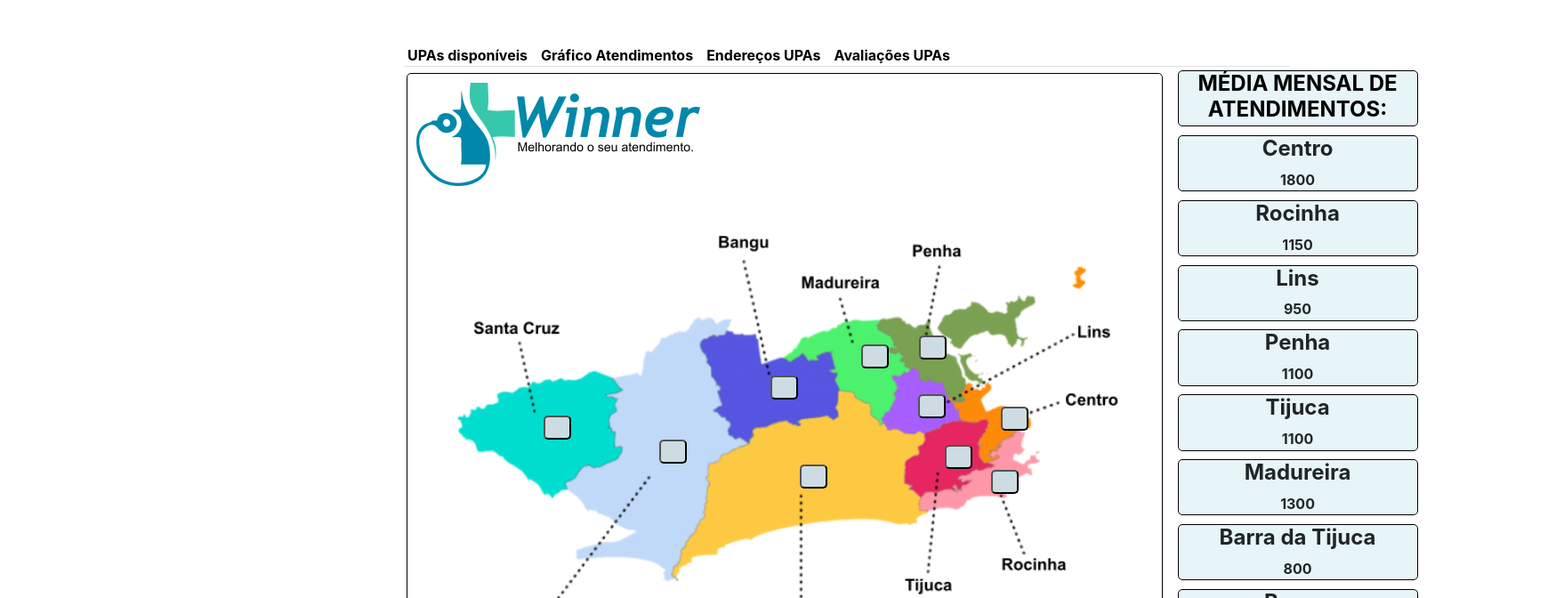
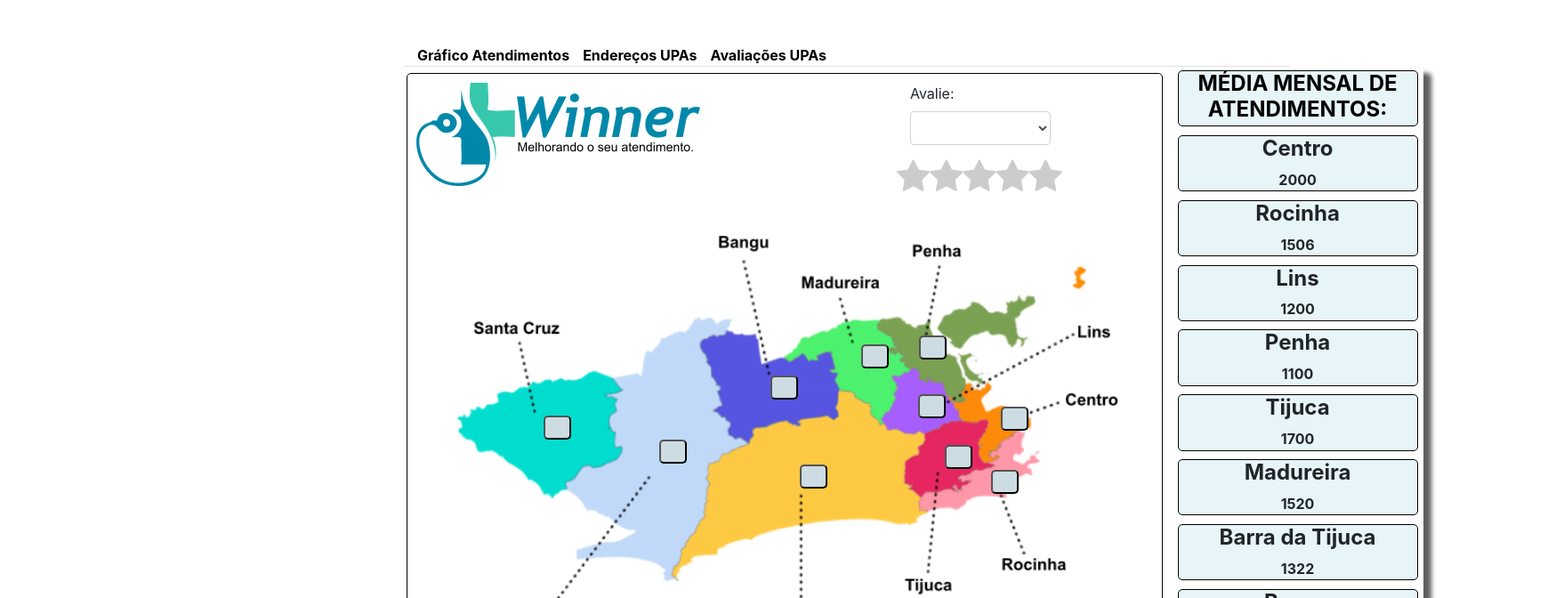
Before and after one commit to cesarinobruno/winner-web, a React (Create React App) app: page /home in a window 1280 px wide. Shown: the top 672 px of the page at 89% size, 1758 px wide, since content can reach past the window. Built offline with nearby package versions, Linux system fonts and the light colour scheme.

Commit message:
Inserção da avaliação na home

```diff
--- a/src/pages/Home/index.tsx
+++ b/src/pages/Home/index.tsx
@@ -1,10 +1,11 @@
 import React, { useState } from "react";
 import "./style.css";
-import { Button, Modal } from "react-bootstrap";
+import { Button, Modal, Nav, NavDropdown } from "react-bootstrap";
 import Logo from "../../assets/logo.png";
 import Bitmap from "../../assets/bitmap.png";
 import ButtonMap from "../../components/ButtonMap";
 import DistrictUpa from "../../components/District";
+import { title } from "node:process";
 
 
 const Home: React.FC = () => {
@@ -44,15 +45,52 @@ const Home: React.FC = () => {
   // Plotly.newPlot('grafico', data);
   const districtUpas = [
     {
-      title: "centro",
+      title: "Centro",
       atendimentos: 2000,
+    },
+    {
+      title: "Rocinha",
+      atendimentos: 1506,
+    },
+    {
+      title: "Lins",
+      atendimentos: 1200,
+    },
+    {
+      title: "Penha",
+      atendimentos: 1100,
+    },
+    {
+      title: "Tijuca",
+      atendimentos: 1700,
+    },
+    {
+      title: "Madureira",
+      atendimentos: 1520,
+    },
+    {
+      title: "Barra da Tijuca",
+      atendimentos: 1322,
+    },
+    {
+      title: "Bangu",
+      atendimentos: 1750,
+    },
+    {
+      title: "Campo Grande",
+      atendimentos: 1660,
+    },
+    {
+      title: "Santa Cruz",
+      atendimentos: 1740,
     },
   ];
   return (
     <div className="container-root">
       {/* <div className="page-header"> */}
+
       <ul className="nav nav-tabs ml-1" role="tablist">
-          <li role="presentation" className="active">
+        {/* <li role="presentation" className="active">
             <a
               href="#disponiveis"
               aria-controls="disponiveis"
@@ -61,7 +99,7 @@ const Home: React.FC = () => {
             >
               <span className="tabsNavigation ml-1">UPAs disponíveis</span>
             </a>
-          </li>
+          </li> */}
         <li role="presentation">
           <a
             href="#graficoatend"
@@ -98,9 +136,10 @@ const Home: React.FC = () => {
         <div role="tabpanel" className="tab-pane active" id="disponiveis">
           <div className="conteiner">
             <div className="area">
+
               <img src={Bitmap} className="centro" alt="" />
 
-                <img src={Logo} className="logo" alt=""/>
+              <img src={Logo} className="logo" alt="" />
 
               <ButtonMap  //btnCentro
                 backgroundColorButton="rgb(204, 220, 226)"
@@ -221,6 +260,45 @@ const Home: React.FC = () => {
                 typeButton="submit"
                 onClickButton={() => setShowModal(true)}
               />
+              <div className="avalie">
+                <div className="form-group ">
+                  <label className="col-md-1 control-label">Avalie:</label>
+                  <div className="col-md-3">
+                    <select className="form-control" id="cidades" data-placeholder="Selecione a cidade">
+                      <option value="0"></option>
+                      <option value="1">Centro</option>
+                      <option value="1">Rocinha</option>
+                      <option value="2">Lins</option>
+                      <option value="3">Penha</option>
+                      <option value="4">Tijuca</option>
+                      <option value="5">Madureira</option>
+                      <option value="6">Barra da Tijuca</option>
+                      <option value="7">Bangu</option>
+                      <option value="8">Campo Grande</option>
+                      <option value="9">Santa Cruz</option>
+                    </select>
+                  </div>
+                </div>
+
+                <div>
+                  <link rel="stylesheet" href="//maxcdn.bootstrapcdn.com/font-awesome/4.3.0/css/font-awesome.min.css"></link>
+                    <div className="estrelas">
+                      <input type="radio" id="cm_star-empty" name="fb" value="" checked />
+                      <label htmlFor="cm_star-1"><i className="fa"></i></label>
+                      <input type="radio" id="cm_star-1" name="fb" value="1" />
+                      <label htmlFor="cm_star-2"><i className="fa"></i></label>
+                      <input type="radio" id="cm_star-2" name="fb" value="2" />
+                      <label htmlFor="cm_star-3"><i className="fa"></i></label>
+                      <input type="radio" id="cm_star-3" name="fb" value="3" />
+                      <label htmlFor="cm_star-4"><i className="fa"></i></label>
+                      <input type="radio" id="cm_star-4" name="fb" value="4" />
+                      <label htmlFor="cm_star-5"><i className="fa"></i></label>
+                      <input type="radio" id="cm_star-5" name="fb" value="5" />
+                    </div>
+
+                </div>
+                </div>
+
               </div>
 
 
@@ -232,46 +310,19 @@ const Home: React.FC = () => {
                   </span>
                 </h4>
               </div>
+
+              {districtUpas.map((upa, index) => {
+                return (
                   <DistrictUpa
-                DistrictTitle = "Centro"
-                NumberOfAttendance = {1800}
+                    key={upa.title.toString()}
+                    DistrictTitle={upa.title}
+                    NumberOfAttendance={upa.atendimentos}
                   />
-              <DistrictUpa
-                DistrictTitle = "Rocinha"
-                NumberOfAttendance = {1150}
-              />
-              <DistrictUpa
-                DistrictTitle = "Lins"
-                NumberOfAttendance = {950}
-              />
-              <DistrictUpa
-                DistrictTitle = "Penha"
-                NumberOfAttendance = {1100}
-              />
-              <DistrictUpa
-                DistrictTitle = "Tijuca"
-                NumberOfAttendance = {1100}
-              />
-              <DistrictUpa
-                DistrictTitle = "Madureira"
-                NumberOfAttendance = {1300}
-              />
-              <DistrictUpa
-                DistrictTitle = "Barra da Tijuca"
-                NumberOfAttendance = {800}
-              />
-              <DistrictUpa
-                DistrictTitle = "Bangu"
-                NumberOfAttendance = {1500}
-              />
-              <DistrictUpa
-                DistrictTitle = "Campo Grande"
-                NumberOfAttendance = {1400}
-              />
-              <DistrictUpa
-                DistrictTitle = "Santa Cruz"
-                NumberOfAttendance = {1600}
-              />
+                )
+              })}
+
+
+
             </div>
           </div>
         </div>
--- a/src/pages/Home/style.css
+++ b/src/pages/Home/style.css
@@ -3,6 +3,24 @@
     margin-left: 450px;
     margin-top: 50px;
 }
+
+.avalie{
+    margin-left: 550px;
+    margin-top: 10px;
+    width: 750px;
+}
+
+.estrelas input[type=radio] {
+    display: none;
+  }
+  .estrelas label i.fa:before {
+    content:'\f005';
+    color: #FC0;
+    font-size: 2.5em
+  }
+  .estrelas input[type=radio]:checked ~ label i.fa:before {
+    color: #CCC;
+  }
 
 .conteiner {
     width: 1150px;
```
Lines whose indentation alone changed are shown as unchanged.
